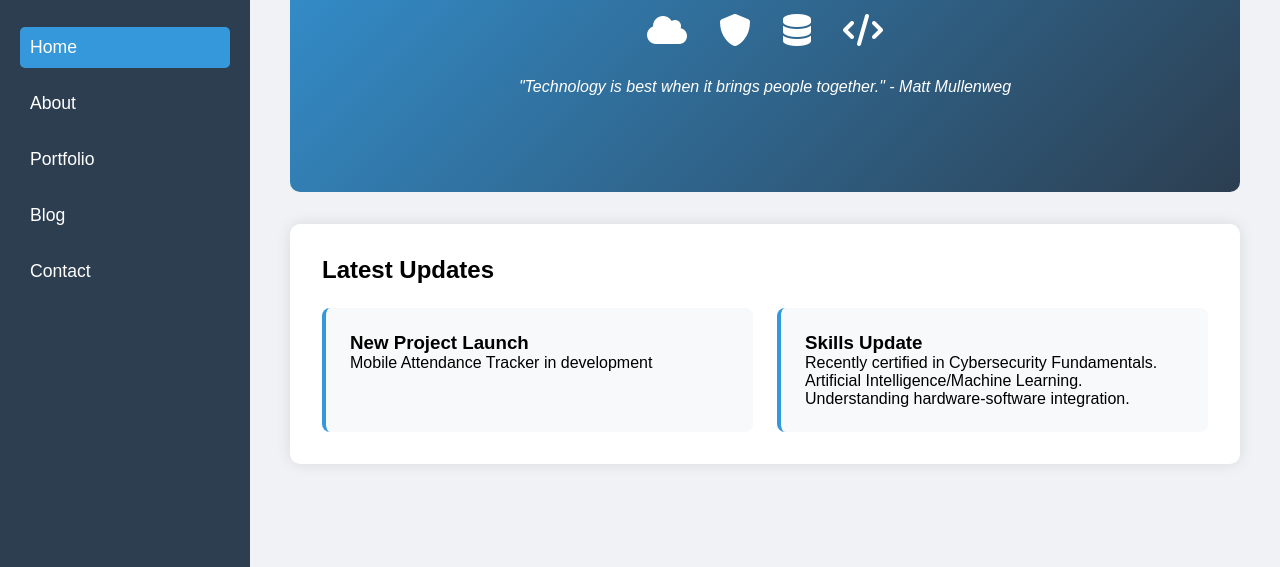
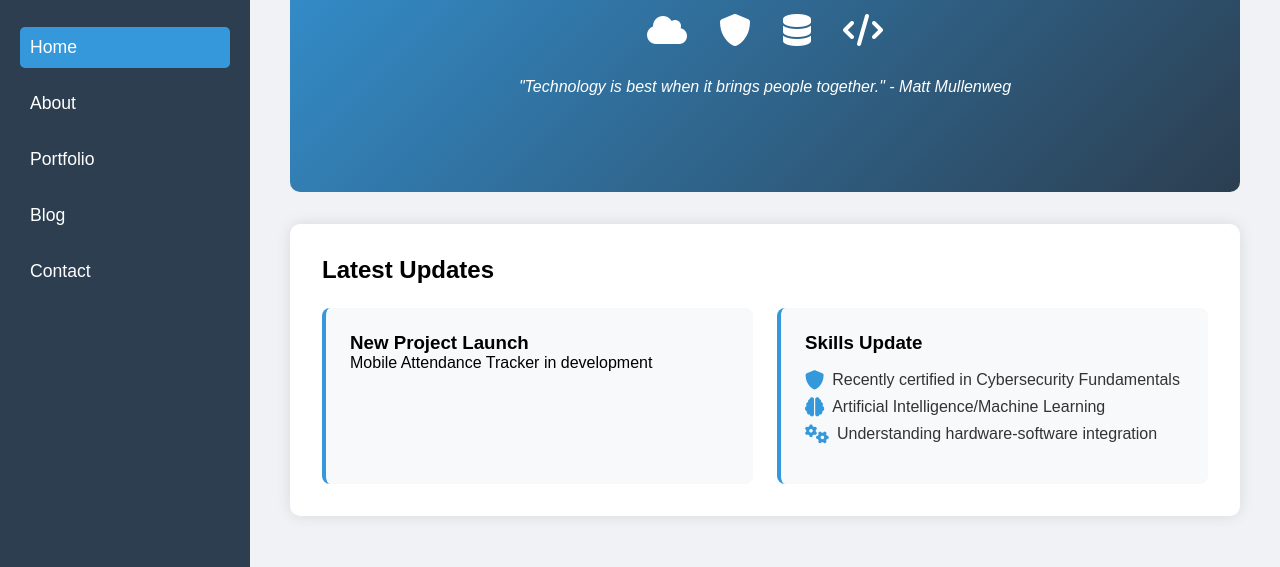
Before and after one commit to KinyanjuiC/ist4035, a plain HTML site: page mysite/index.html in a window 1280 px wide. Shown: the part 233-800 px from the top of the page. Drawn offline with Linux system fonts and the light colour scheme.

Commit message:
Updated files

```diff
--- a/mysite/index.html
+++ b/mysite/index.html
@@ -2,7 +2,7 @@
 <html lang="en">
 <head>
     <meta charset="UTF-8">
-    <meta name="viewport"="width=device-width, initial-scale=1.0">
+    <meta name="viewport" content="width=device-width, initial-scale=1.0">
     <title>Home | My Portfolio</title>
     <link rel="stylesheet" href="styles.css">
     <link rel="stylesheet" href="https://cdnjs.cloudflare.com/ajax/libs/font-awesome/6.0.0/css/all.min.css">
@@ -58,9 +58,11 @@
                     </div>
                     <div class="card">
                         <h3>Skills Update</h3>
-                        <p>Recently certified in Cybersecurity Fundamentals.</p>
-                        <p>Artificial Intelligence/Machine Learning.</p>
-                        <p>Understanding hardware-software integration.</p>
+                        <ul class="skills-list">
+                            <li><i class="fas fa-shield-alt"></i> Recently certified in Cybersecurity Fundamentals</li>
+                            <li><i class="fas fa-brain"></i> Artificial Intelligence/Machine Learning</li>
+                            <li><i class="fas fa-cogs"></i> Understanding hardware-software integration</li>
+                        </ul>
                     </div>
                 </div>
             </section>
--- a/mysite/styles.css
+++ b/mysite/styles.css
@@ -111,6 +111,26 @@ body {
     height: 250px;
     border-radius: 50%;
     object-fit: cover;
+}
+
+.skills-list {
+    list-style: none;
+    padding: 0;
+    margin: 1rem 0;
+}
+
+.skills-list li {
+    display: flex;
+    align-items: center;
+    margin-bottom: 0.5rem;
+    font-size: 1rem;
+    color: var(--text-primary);
+}
+
+.skills-list li i {
+    color: var(--primary-main);
+    margin-right: 0.5rem;
+    font-size: 1.2rem;
 }
 
 .hero {
```
